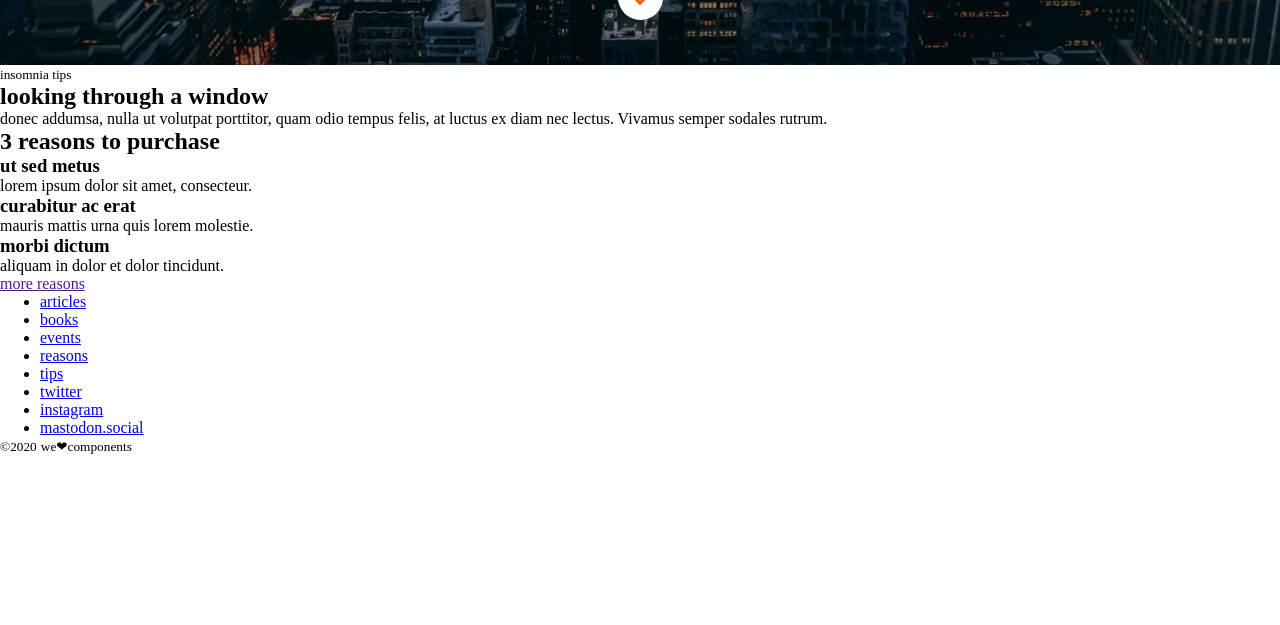
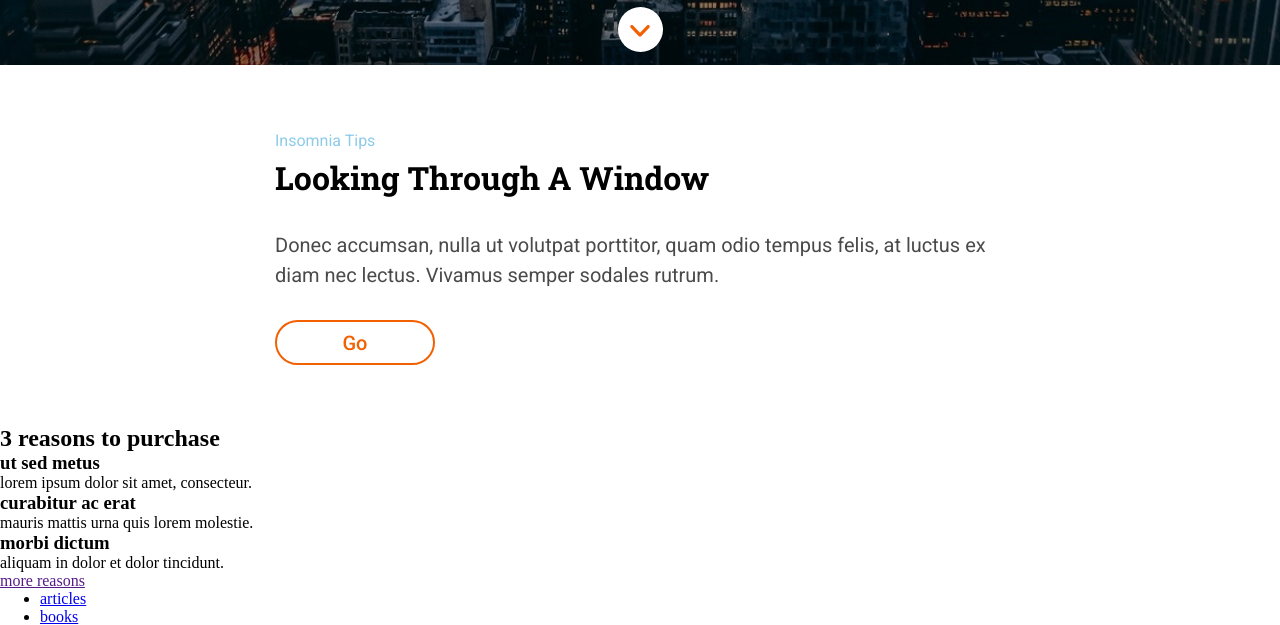
Before and after one commit to maribelgr/layout-anonymous-proxy, a website: page src/html/index.html in a window 1280 px wide. Shown: the part 735-1360 px from the top of the page. Before the commit the page ends 1190 px from the top, so only its background shows below. Drawn offline with nearby package versions, Linux system fonts and the light colour scheme; files that its build step writes are made by us from their sources; files whose address does not match are found by name.

Commit message:
Add partial and scss module2

```diff
--- a/src/html/index.html
+++ b/src/html/index.html
@@ -12,25 +12,17 @@
       href="https://fonts.googleapis.com/css2?family=Roboto&display=swap"
       rel="stylesheet"
     />
+    <link
+      href="https://fonts.googleapis.com/css2?family=Roboto:wght@500&display=swap"
+      rel="stylesheet"
+    />
     <link rel="stylesheet" href="./assets/css/main.css" />
     <link rel="icon" href="./assets/images/favicon.png" />
   </head>
-
   <body>
     <include src="./partials/header.html"> </include>
-
     <main>
-      <section>
-        <small>insomnia tips</small>
-        <h2>looking through a window</h2>
-        <p>
-          donec addumsa, nulla ut volutpat porttitor, quam odio tempus felis, at
-          luctus ex diam nec lectus. Vivamus semper sodales rutrum.
-        </p>
-        <div>
-          <a class="go-button" href=""></a>
-        </div>
-      </section>
+      <include src="./partials/module2.html"></include>
       <section>
         <h2>3 reasons to purchase</h2>
         <div>
--- /dev/null
+++ b/src/html/partials/module2.html
@@ -0,0 +1,11 @@
+<section>
+  <div class="module2-container">
+    <small class="module2-small">insomnia tips</small>
+    <h2 class="module2-title">looking through a window</h2>
+    <p class="module2-text">
+      donec accumsan, nulla ut volutpat porttitor, quam odio tempus felis, at
+      luctus ex diam nec lectus. Vivamus semper sodales rutrum.
+    </p>
+    <button class="module2-button" href="">go</button>
+  </div>
+</section>
--- a/src/scss/components/_module2.scss
+++ b/src/scss/components/_module2.scss
@@ -0,0 +1,125 @@
+.module2-container {
+  display: flex;
+  flex-direction: column;
+  justify-content: flex-start;
+  margin: 30px 15px 0 15px;
+  @media all and (min-width: 768px) and (max-width: 1199px) {
+    margin: 30px 39px 0 39px;
+  }
+  @media all and (min-width: 1200px) {
+    margin: 60px 275px 0 275px;
+  }
+}
+
+.module2-small {
+  display: flex;
+  align-items: center;
+  width: 90px;
+  height: 30px;
+  font-family: $font-main;
+  font-size: 14px;
+  color: $color-light-blue;
+  text-transform: capitalize;
+  @media all and (min-width: 768px) and (max-width: 1199px) {
+    width: 216px;
+    height: 30px;
+  }
+  @media all and (min-width: 1200px) {
+    width: 360px;
+    height: 30px;
+    font-size: 16px;
+  }
+}
+
+.module2-title {
+  display: flex;
+  align-items: center;
+  width: 290px;
+  height: 60px;
+  margin-top: 1px;
+  font-family: $font-main-bold;
+  font-size: 24px;
+  color: $color-black;
+  text-transform: capitalize;
+  @media all and (min-width: 768px) and (max-width: 1199px) {
+    width: 690px;
+    height: 45px;
+    margin-top: 0;
+    font-size: 26px;
+  }
+  @media all and (min-width: 1200px) {
+    width: 730px;
+    height: 45px;
+    margin-top: 0;
+    font-size: 32px;
+    line-height: 45px;
+  }
+}
+
+.module2-text {
+  width: 290px;
+  height: 120px;
+  margin-top: 15px;
+  font-family: $font-main;
+  font-size: 18px;
+  color: $color-grey;
+  line-height: 30px;
+  @media all and (min-width: 768px) and (max-width: 1199px) {
+    width: 690px;
+    height: 60px;
+    margin-top: 30px;
+    font-size: 20px;
+    padding-right: 6px;
+  }
+  @media all and (min-width: 1200px) {
+    width: 730px;
+    height: 60px;
+    margin-top: 30px;
+    font-size: 20px;
+  }
+}
+
+.module2-text::first-letter {
+  text-transform: uppercase;
+}
+
+.module2-button {
+  margin-top: 30px;
+  margin-bottom: 45px;
+  text-transform: capitalize;
+  width: 76px;
+  height: 45px;
+  border-radius: 22.5px;
+  border: solid 2px $color-orange;
+  color: $color-orange;
+  font-family: $font-main;
+  font-size: 20px;
+  font-weight: 500;
+  background-color: $color-white;
+  transition: width 2s;
+  outline: none;
+  @media all and (min-width: 768px) and (max-width: 1199px) {
+    width: 91px;
+    margin-bottom: 60px;
+  }
+  @media all and (min-width: 1200px) {
+    width: 160px;
+    margin-bottom: 60px;
+  }
+}
+.module2-button:hover {
+  @media all and (min-width: 1200px) {
+    background-color: orange;
+    color: $color-white;
+    width: 200px;
+  }
+}
+.module2-button:hover::after {
+  @media all and (min-width: 1200px) {
+    content: "➜";
+  }
+}
+.module2-button:active {
+  background-color: orange;
+  color: $color-white;
+}
--- a/src/scss/core/_variables.scss
+++ b/src/scss/core/_variables.scss
@@ -1,6 +1,8 @@
 // fonts
 $font-main: "Roboto", sans-serif;
 $font-main-bold: "Roboto Slab", serif;
+
+//$font-main-medium: Roboto:wght@500
 
 // colors
 $color-white: #ffffff;
@@ -9,3 +11,4 @@ $color-link: #0271bc;
 $color-light-blue: #8ccbea;
 $color-ice-blue: #eff9ff;
 $color-orange: #f26002;
+$color-grey: #4a4a4a;
--- a/src/scss/layout/_header.scss
+++ b/src/scss/layout/_header.scss
@@ -37,6 +37,15 @@
   font-family: $font-main-bold;
   font-size: 42px;
   max-width: 290px;
+  @media all and (min-width: 768px) and (max-width: 1199px) {
+    font-size: 80px;
+    max-width: 690px;
+  }
+  @media all and (min-width: 1200px) {
+    font-size: 100px;
+    max-width: 730px;
+    max-height: 264px;
+  }
 }
 
 .subtitle {
@@ -45,6 +54,18 @@
   height: 21px;
   margin-top: 10px;
   text-align: center;
+  @media all and (min-width: 768px) and (max-width: 1199px) {
+    font-size: 24px;
+    max-width: 360px;
+    max-height: 32px;
+    margin-top: 20px;
+  }
+  @media all and (min-width: 1200px) {
+    font-size: 24px;
+    max-width: 730px;
+    max-height: 32px;
+    margin-top: 0;
+  }
 }
 
 .subtitle::first-letter {
@@ -61,6 +82,13 @@
   justify-content: center;
   align-items: center;
   margin-bottom: 53px;
+  @media all and (min-width: 768px) and (max-width: 1199px) {
+    margin-bottom: 45px;
+  }
+  @media all and (min-width: 1200px) {
+    margin-top: 30px;
+    margin-bottom: 13px;
+  }
 }
 
 .scroll-button {
@@ -68,19 +96,3 @@
   height: 11.7px;
   margin-top: 3px;
 }
-
-@media all and (min-width: 768px) {
-  .title {
-    font-size: 80px;
-    max-width: 690px;
-  }
-
-  .subtitle {
-    font-size: 24px;
-    max-width: 690px;
-  }
-
-  .link-button {
-    margin-bottom: 45px;
-  }
-}
```
